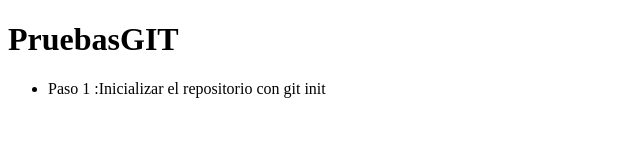
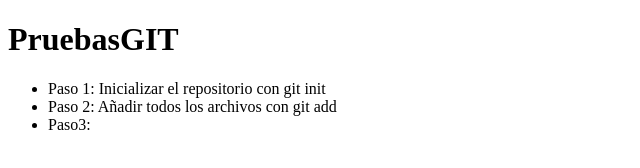
Before and after one commit to Andrii-Lit/GITenLInea, a plain HTML site: page index.html in a window 1280 px wide. Shown: the whole page, without its empty margins (0-640 px from the left). Drawn offline with Linux system fonts and the light colour scheme.

Commit message:
Añadir paso 2 y fichero nuevo

```diff
--- a/index.html
+++ b/index.html
@@ -8,7 +8,9 @@
 <body>
     <h1>PruebasGIT</h1>
     <ul>
-        <li>Paso 1 :Inicializar el repositorio con git init</li>
+        <li>Paso 1: Inicializar el repositorio con git init</li>
+        <li>Paso 2: Añadir todos los archivos con git add</li>
+        <li>Paso3: </li>
     </ul>
 </body>
 </html>
```
